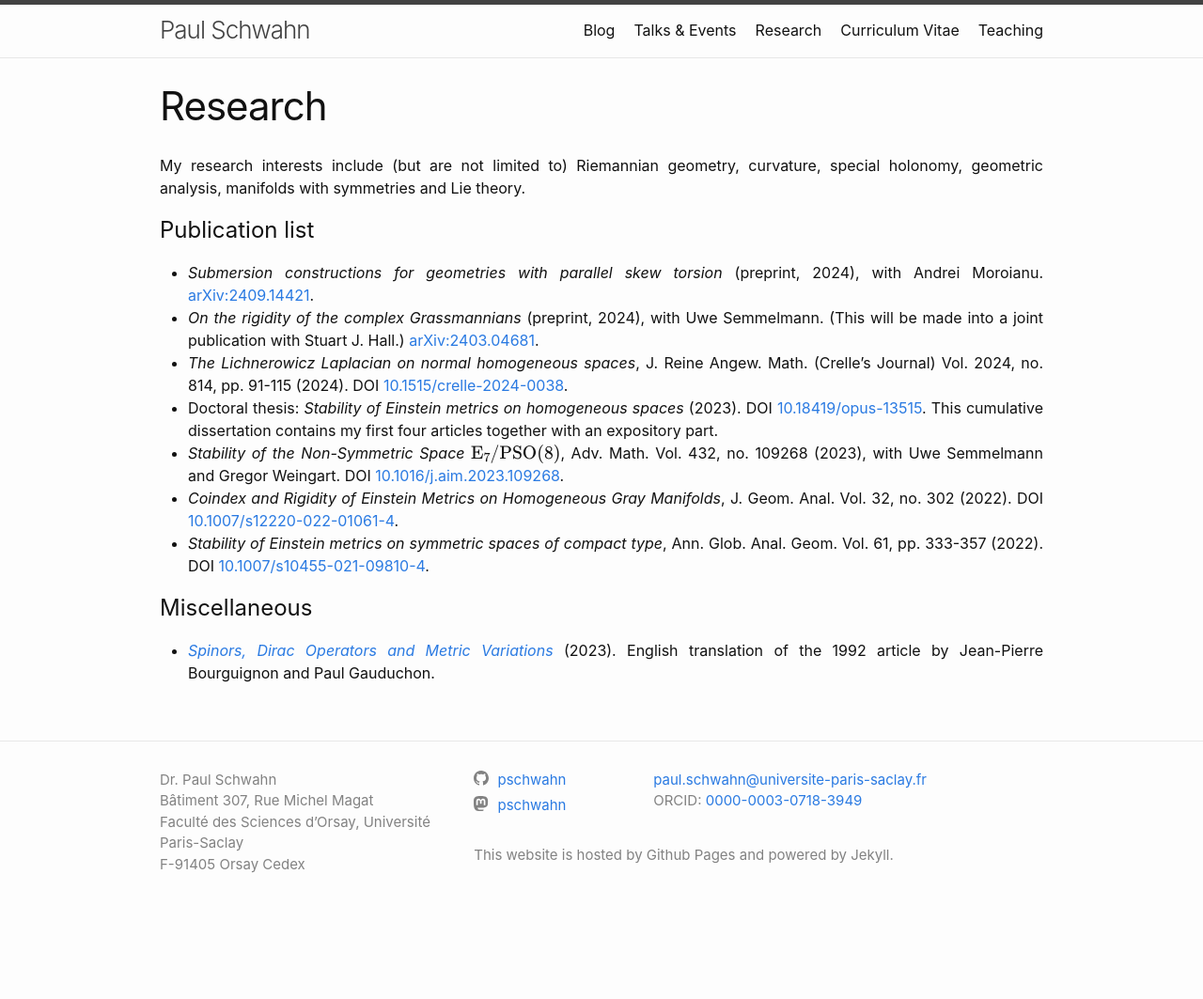
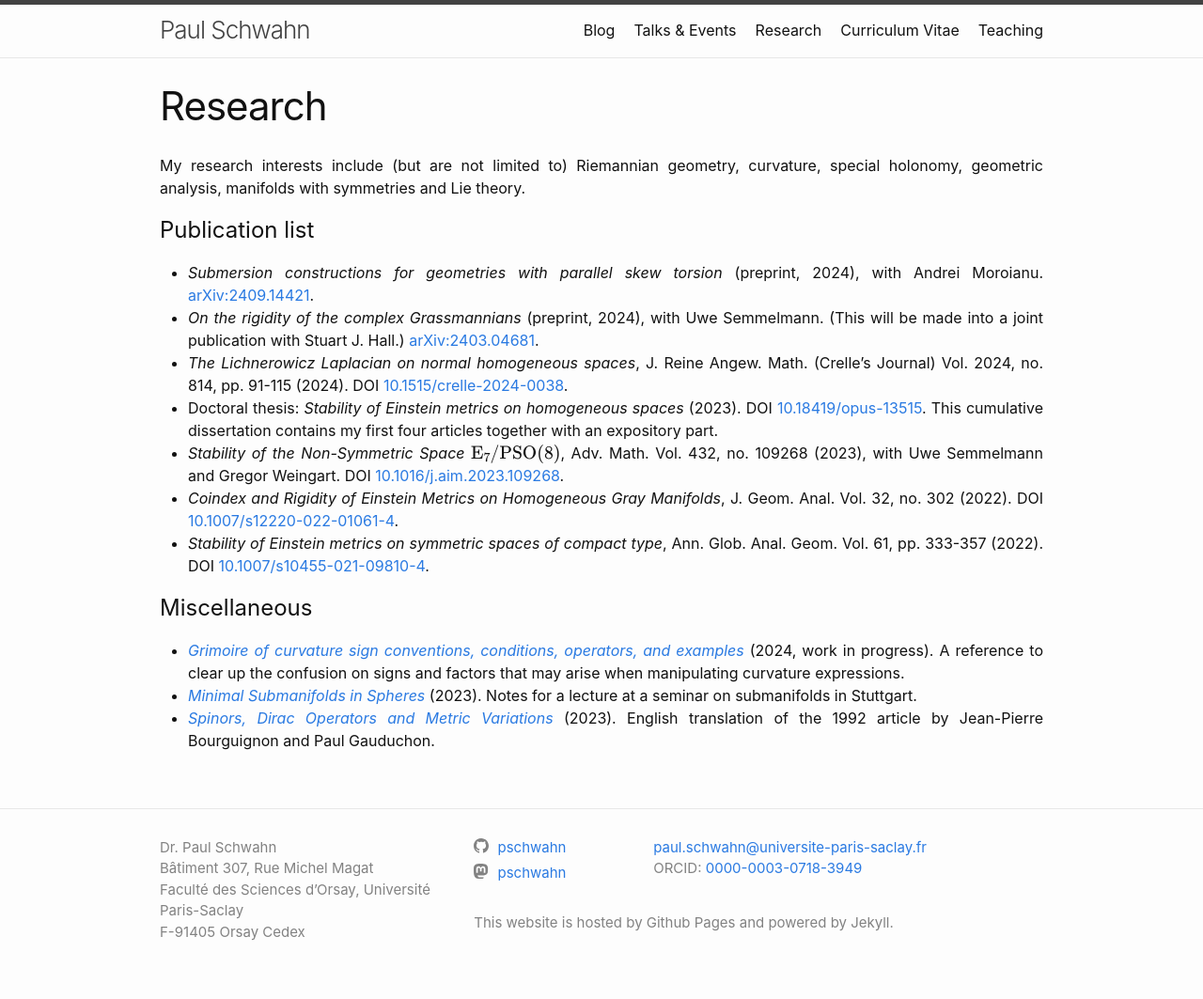
Before and after one commit to PSchwahn/PSchwahn.github.io, a Jekyll site: the page built from publications.markdown, in a window 1280 px wide. Shown: the whole page at 94% size. Built offline with Jekyll 4.4.1, drawn with Linux system fonts in a browser that asks for light colours; some web fonts are replaced; before the commit the page ends 991 px from its top, so only the background shows below that.

Commit message:
some new misc

```diff
--- a/index.markdown
+++ b/index.markdown
@@ -19,4 +19,4 @@ Fig. 2: Me petting the baby hydra while it's getting absolutely demolished by He
 
 <br>
 
-<p style="color: #828282;">Latest update: Sep 24, 2024</p>
+<p style="color: #828282;">Latest update: Sep 29, 2024</p>
--- a/publications.markdown
+++ b/publications.markdown
@@ -17,4 +17,6 @@ My research interests include (but are not limited to) Riemannian geometry, curv
 
 # Miscellaneous
 
+* _[Grimoire of curvature sign conventions, conditions, operators, and examples]({{"/assets/grimoire.pdf" | relative_url}})_ (2024, work in progress). A reference to clear up the confusion on signs and factors that may arise when manipulating curvature expressions.
+* _[Minimal Submanifolds in Spheres]({{"/assets/minimal_submfds_in_spheres.pdf" | relative_url}})_ (2023). Notes for a lecture at a seminar on submanifolds in Stuttgart.
 * _[Spinors, Dirac Operators and Metric Variations]({{"/assets/spineurs_variations.pdf" | relative_url}})_ (2023). English translation of the 1992 article by Jean-Pierre Bourguignon and Paul Gauduchon.
```
Also changed, not shown: 2 other files.
